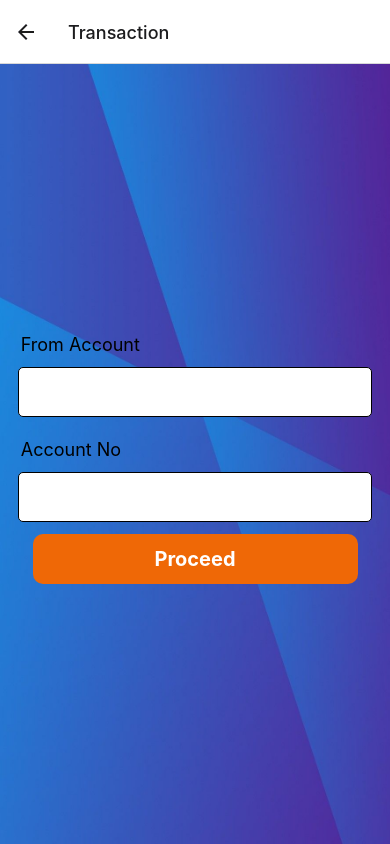
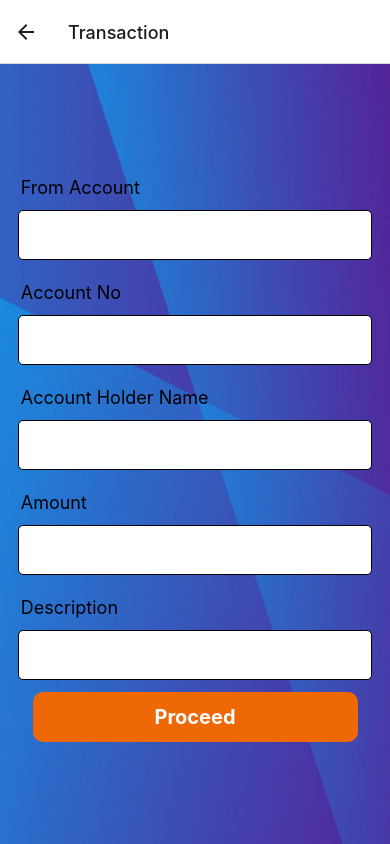
Before and after one commit to User-Experience-Design-SE3050-2021/se3050---uee-2021s2_reg_wd_05, a React Native app: screen /Transaction in a window 390 px wide. Built offline with nearby package versions, Linux system fonts and the light colour scheme.

Commit message:
Enter Transaction Details screen done 75%

```diff
--- a/src/screens/EnterTransactionDetailScreen.js
+++ b/src/screens/EnterTransactionDetailScreen.js
@@ -12,9 +12,9 @@ const EnterTransactionDetailScreen = () => {
         <View style={styles.container}>
             <InputField text="From Account" />
             <InputField text="Account No" />
-            {/*<InputField text="Account Holder Name" />*/}
-            {/*<InputField text="Amount" />*/}
-            {/*<InputField text="Description" />*/}
+            <InputField text="Account Holder Name" />
+            <InputField text="Amount" />
+            <InputField text="Description" />
             <PrimaryButton onPress={btnClick} text="Proceed"/>
         </View>
     )
```
